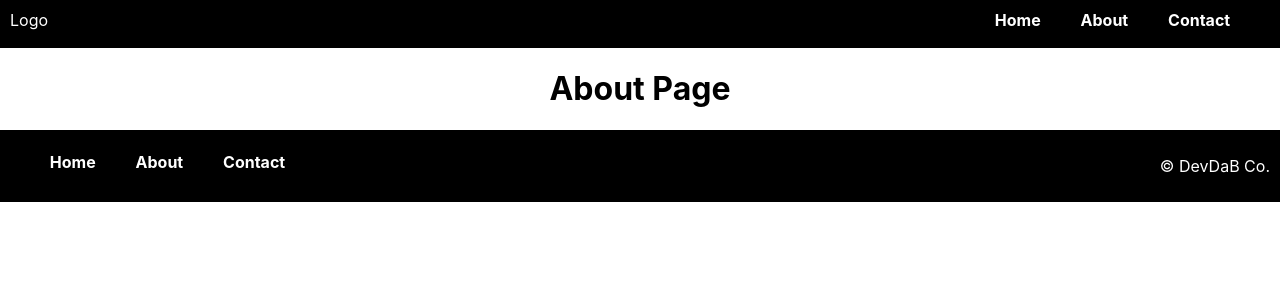
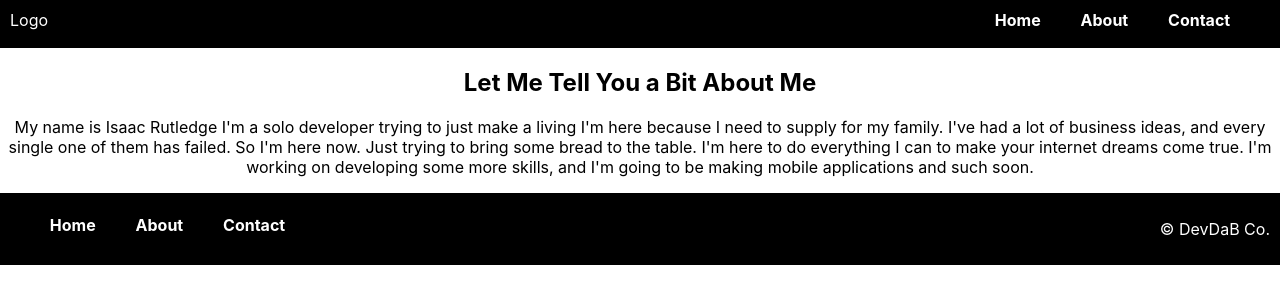
Before and after one commit to rutrut6969/advert-website, a React (Create React App) app in the folder frontend/: page /about in a window 1280 px wide. Shown: the top 304 px of the page. Built offline with nearby package versions, Linux system fonts and the light colour scheme.

Commit message:
Setting up about page

```diff
--- a/frontend/src/App/components/about/About.js
+++ b/frontend/src/App/components/about/About.js
@@ -3,8 +3,17 @@ import './about.css';
 
 export default function About() {
   return (
-    <div>
-      <h1>About Page</h1>
+    <div className='about'>
+      <h2>Let Me Tell You a Bit About Me</h2>
+      <p>
+        My name is <span>Isaac Rutledge</span> I'm a solo developer trying to
+        just make a living I'm here because I need to supply for my family. I've
+        had a lot of business ideas, and every single one of them has failed. So
+        I'm here now. Just trying to bring some bread to the table. I'm here to
+        do everything I can to make your internet dreams come true. I'm working
+        on developing some more skills, and I'm going to be making mobile
+        applications and such soon.
+      </p>
     </div>
   );
 }
--- a/frontend/src/App/components/home/home-components/BottomContent.jsx
+++ b/frontend/src/App/components/home/home-components/BottomContent.jsx
@@ -1,4 +1,6 @@
 import React from 'react';
+
+// TODO: Fix this up to read from a database and display other customers sites!
 
 export default function BottomContent() {
   return <div></div>;
```
